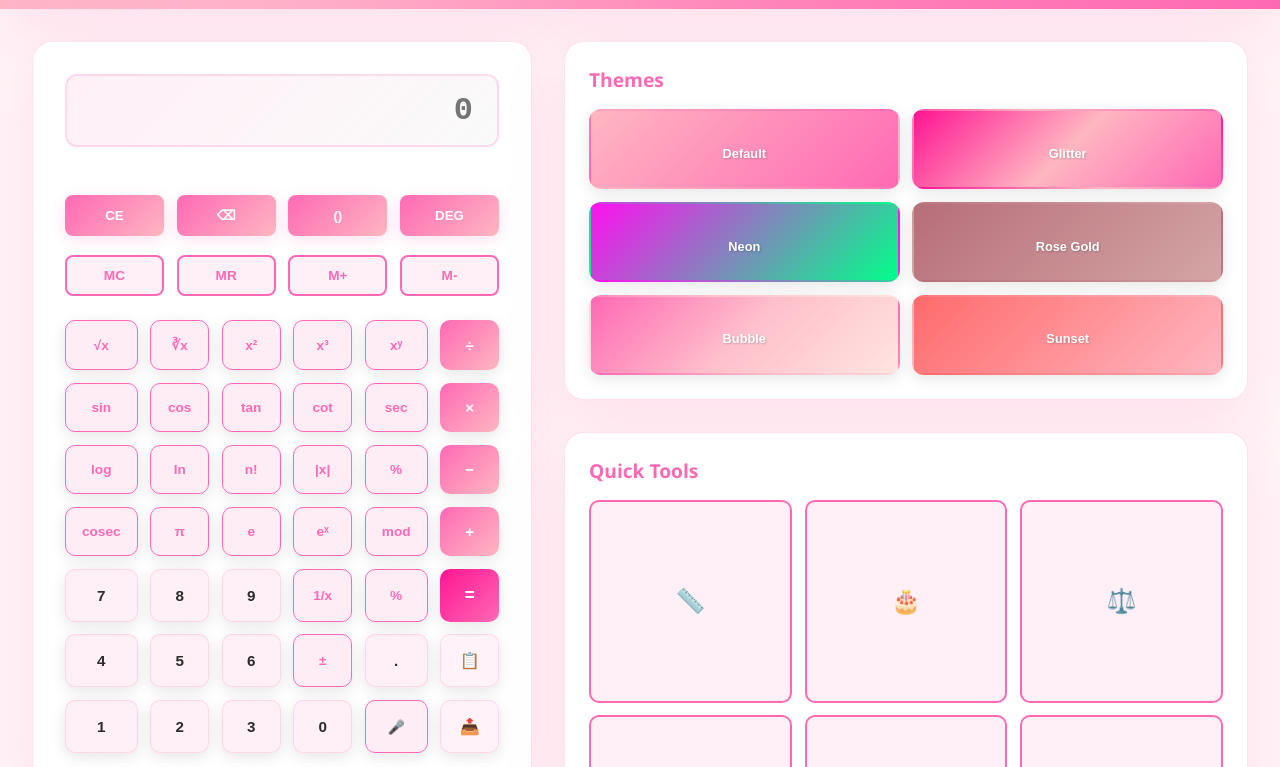
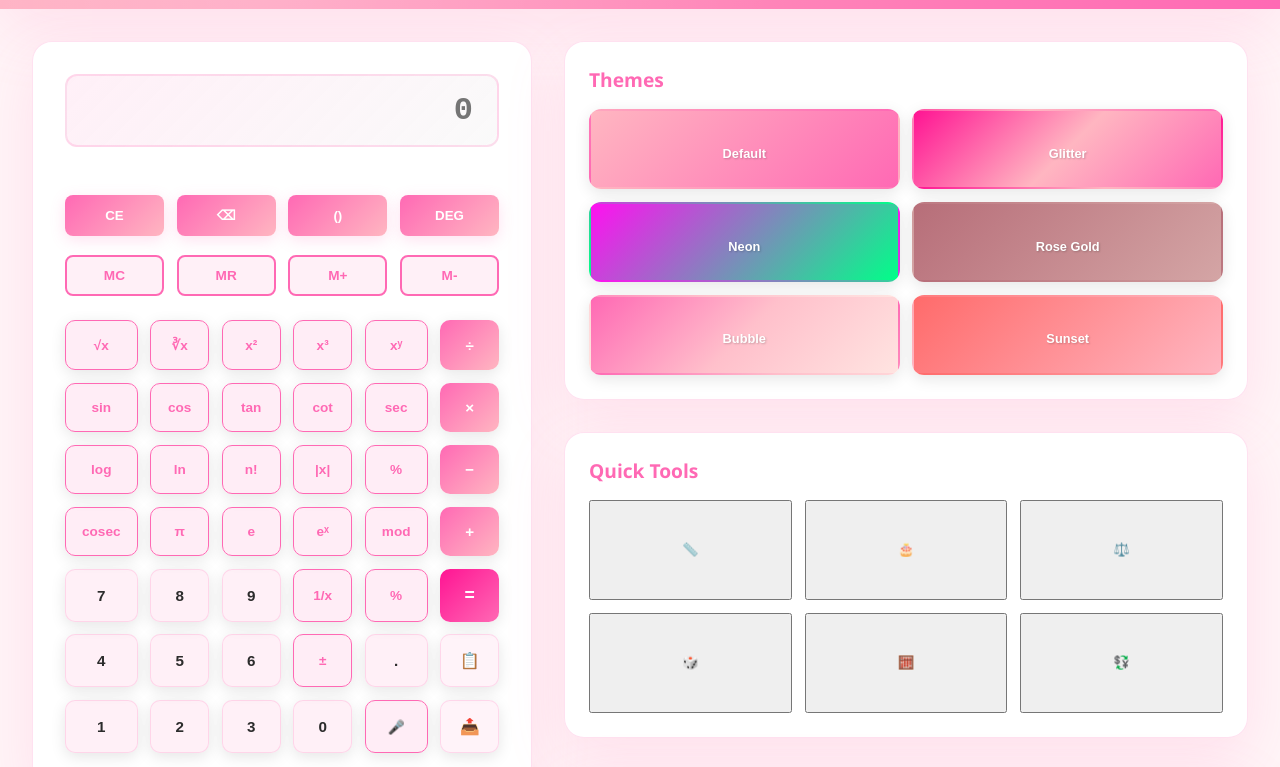
Before and after one commit to realshoo21-svg/pink-calculater, a website: page index.html in a window 1280 px wide and 1515 px high. Shown: the part 181-948 px from the top of the page. Drawn offline with Linux system fonts and the light colour scheme.

Commit message:
Update styles.css

```diff
--- a/styles.css
+++ b/styles.css
@@ -570,26 +570,18 @@ body {
     text-shadow: 1px 1px 2px rgba(0, 0, 0, 0.2);
 }
 
-/* Tools Panel */
-.tools-grid {
+ .tools-grid {
     display: grid;
     grid-template-columns: repeat(3, 1fr);
     gap: 0.8rem;
 }
 
 .tool-btn {
-    padding: 1rem;
-    background: rgba(255, 105, 180, 0.1);
-    border: 2px solid var(--primary);
-    border-radius: 10px;
-    font-size: 1.5rem;
-    cursor: pointer;
-    transition: all 0.3s ease;
-    display: flex;
-    align-items: center;
-    justify-content: center;
-    aspect-ratio: 1;
+    padding: 0.8rem;
+    min-height: 100px;
+    height: 100px; /* ya 120px */
 }
+
 
 .tool-btn:hover {
     background: var(--primary);
```
